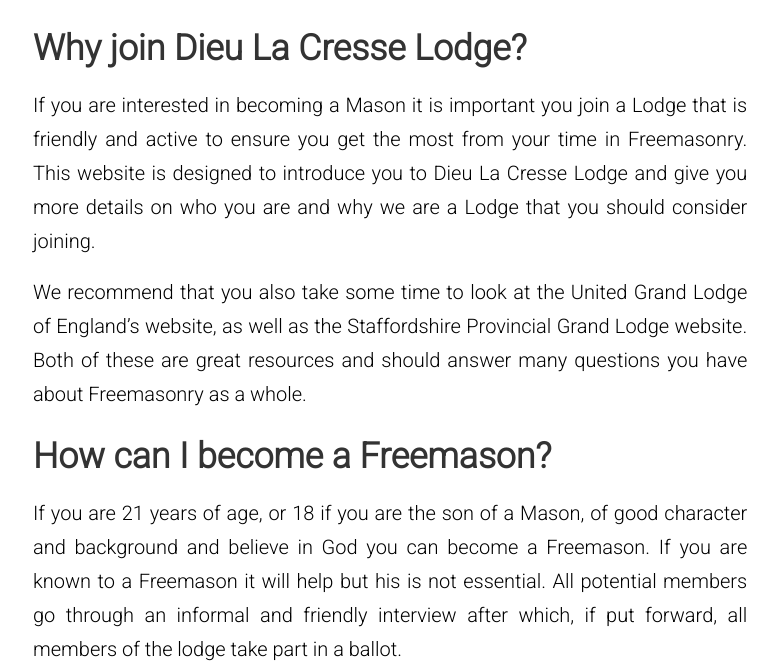
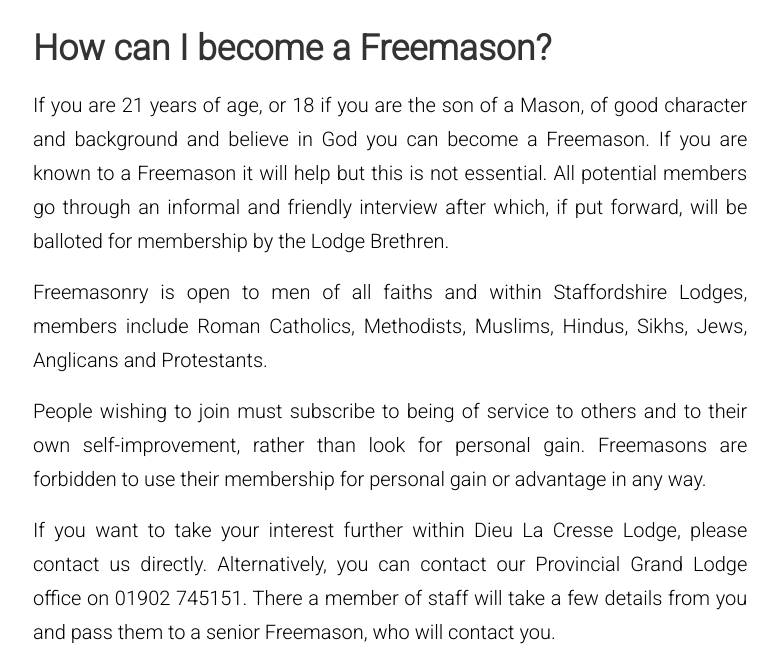
Before and after one commit to ajmaxwello/dieu-la-cresse, a Jekyll site: the page built from become-a-member.md, in a window 1280 px wide and 900 px high, scrolled down 760 px, cut to the strip 233-900 px from the top of the window. Shown: the whole strip, without its empty margins (31-809 px from the left). Built offline with Jekyll 4.4.1, drawn with Linux system fonts in a browser that asks for light colours; some of the changed text lies outside the part shown.

Commit message:
Updated with latest content

```diff
--- a/_config.yml
+++ b/_config.yml
@@ -107,6 +107,7 @@ error_mode: strict
 navigation_header:
   Home: /
   Membership: /become-a-member/
+  History: /history/
   Contact: /contact/
 
 #site credits
--- a/become-a-member.md
+++ b/become-a-member.md
@@ -11,16 +11,20 @@ What are the benefits of being a Freemason, why people join and why you should c
 
 {% include video.html id="da0FZyLktLg" %}
 
+## How can I become a Freemason?
+
+If you are 21 years of age, or 18 if you are the son of a Mason, of good character and background and believe in God you can become a Freemason. If you are known to a Freemason it will help but this is not essential. All potential members go through an informal and friendly interview after which, if put forward, will be balloted for membership by the Lodge Brethren.
+
+Freemasonry is open to men of all faiths and within Staffordshire Lodges, members include Roman Catholics, Methodists, Muslims, Hindus, Sikhs, Jews, Anglicans and Protestants.
+
+People wishing to join must subscribe to being of service to others and to their own self-improvement, rather than look for personal gain. Freemasons are forbidden to use their membership for personal gain or advantage in any way.
+
+If you want to take your interest further within Dieu La Cresse Lodge, please contact us directly. Alternatively, you can contact our Provincial Grand Lodge office on 01902 745151. There a member of staff will take a few details from you and pass them to a senior Freemason, who will contact you.
+
 ## Why join Dieu La Cresse Lodge?
-If you are interested in becoming a Mason it is important you join a Lodge that is friendly and active to ensure you get the most from your time in Freemasonry. This website is designed to introduce you to Dieu La Cresse Lodge and give you more details on who you are and why we are a Lodge that you should consider joining.
 
-We recommend that you also take some time to look at the United Grand Lodge of England’s website, as well as the Staffordshire Provincial Grand Lodge website. Both of these are great resources and should answer many questions you have about Freemasonry as a whole.
+If you are interested in becoming a Mason, it is important you join a Lodge that is friendly and active to ensure you get the most from your time in Freemasonry. This website is designed to introduce you to Dieu La Cresse Lodge and give you more details on who we are and why we are a Lodge that you should consider joining.
 
-## How can I become a Freemason?
-If you are 21 years of age, or 18 if you are the son of a Mason, of good character and background and believe in God you can become a Freemason. If you are known to a Freemason it will help but his is not essential. All potential members go through an informal and friendly interview after which, if put forward, all members of the lodge take part in a ballot.
+We recommend that you also take some time to look at the United Grand Lodge of England’s website, as well as the Staffordshire Provincial Grand Lodge website.
 
-Freemasonry is open to men of all faiths and within Staffordshire Lodges members include Roman Catholics, Methodists, Muslims, Hindus, Sikhs, Jews, Anglicans and Protestants.
-
-People wishing to join must subscribe to being of service to others and to self improvement, rather than look for personal gain. Freemasons are forbidden to use their membership for personal gain or advantage in any way
-
-If you want to take your interest further please contact our Provincial Grand Lodge office on 01902 745151. A member of staff will take a few details and pass them to a senior Freemason, who will contact you.
+Both of these are great resources and should answer most, if not all, of the questions you have about Freemasonry as a whole.
```
Also changed, not shown: index.md (+12 -11 lines), 1 other file.
